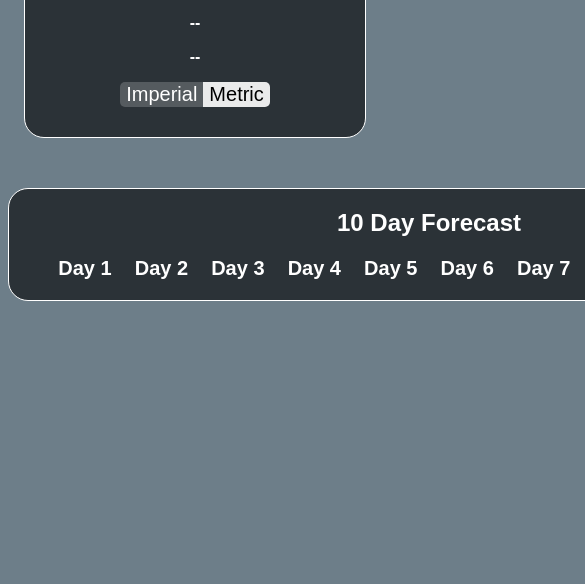
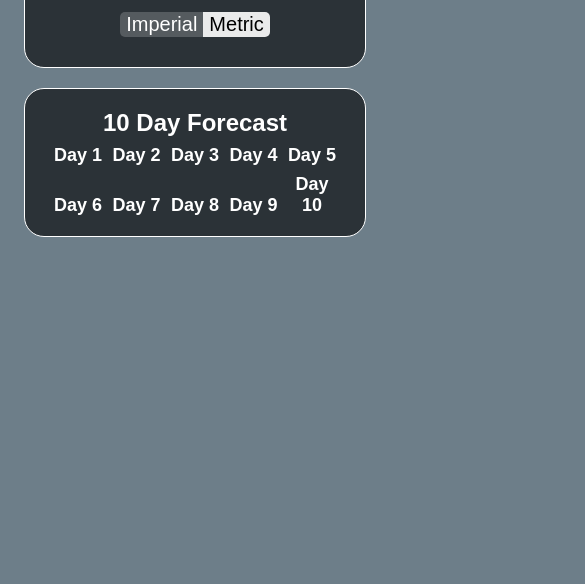
Before and after one commit to austinChappell/weather-app, a plain HTML site: page index.html in a window 390 px wide. Shown: the part 260-844 px from the top of the page, 585 px wide, since content can reach past the window. Drawn offline with nearby package versions, Linux system fonts and the light colour scheme; a web font is replaced by a local one.

Commit message:
mobile responsive

```diff
--- a/style.css
+++ b/style.css
@@ -15,7 +15,7 @@ html {
 #box-wrapper {
   background: rgba(1,1,1,0.6);
   width: 500px;
-  margin: 50px auto;
+  margin: 20px auto;
   padding: 20px;
   border: 1px solid white;
   border-radius: 20px;
@@ -24,7 +24,7 @@ html {
 #forecast-wrapper {
   background: rgba(1,1,1,0.6);
   width: 800px;
-  margin: 50px auto;
+  margin: 20px auto;
   padding: 20px;
   border: 1px solid white;
   border-radius: 20px;
@@ -32,14 +32,17 @@ html {
 
 h1 {
   font-size: 48px;
+  margin: 0;
 }
 
 h2 {
   font-size: 40px;
+  margin: 0;
 }
 
 h3 {
   font-size: 24px;
+  margin: 15px;
 }
 
 #forecast-wrapper h2 {
@@ -49,9 +52,6 @@ h3 {
 #forecast-wrapper h3 {
   margin-bottom: 0;
 }
-
-/*.forecast-temp {
-}*/
 
 button {
   margin: 0 0 10px;
@@ -90,7 +90,7 @@ button:hover {
   border-bottom-right-radius: 5px;
 }
 
-@media screen and (max-width: 600px) {
+@media screen and (max-width: 900px) {
   #box-wrapper {
     width: 400px;
   }
@@ -102,6 +102,17 @@ button:hover {
   }
   h3 {
     font-size: 16px;
+  }
+  #forecast-wrapper {
+    width: 400px;
+  }
+  .day-block {
+    font-size: 14px;
+    width: 18%;
+    margin-top: 10px;
+  }
+  .day-block h3 {
+    margin: 0;
   }
 }
 
@@ -115,4 +126,15 @@ button:hover {
   h2 {
     font-size: 24px;
   }
+  #forecast-wrapper {
+    width: 300px;
+  }
+  .day-block {
+    font-size: 12px;
+    margin-top: 8px;
+    width: 18%;
+  }
+  .day-block h3 {
+    font-size: 18px;
+  }
 }
```
